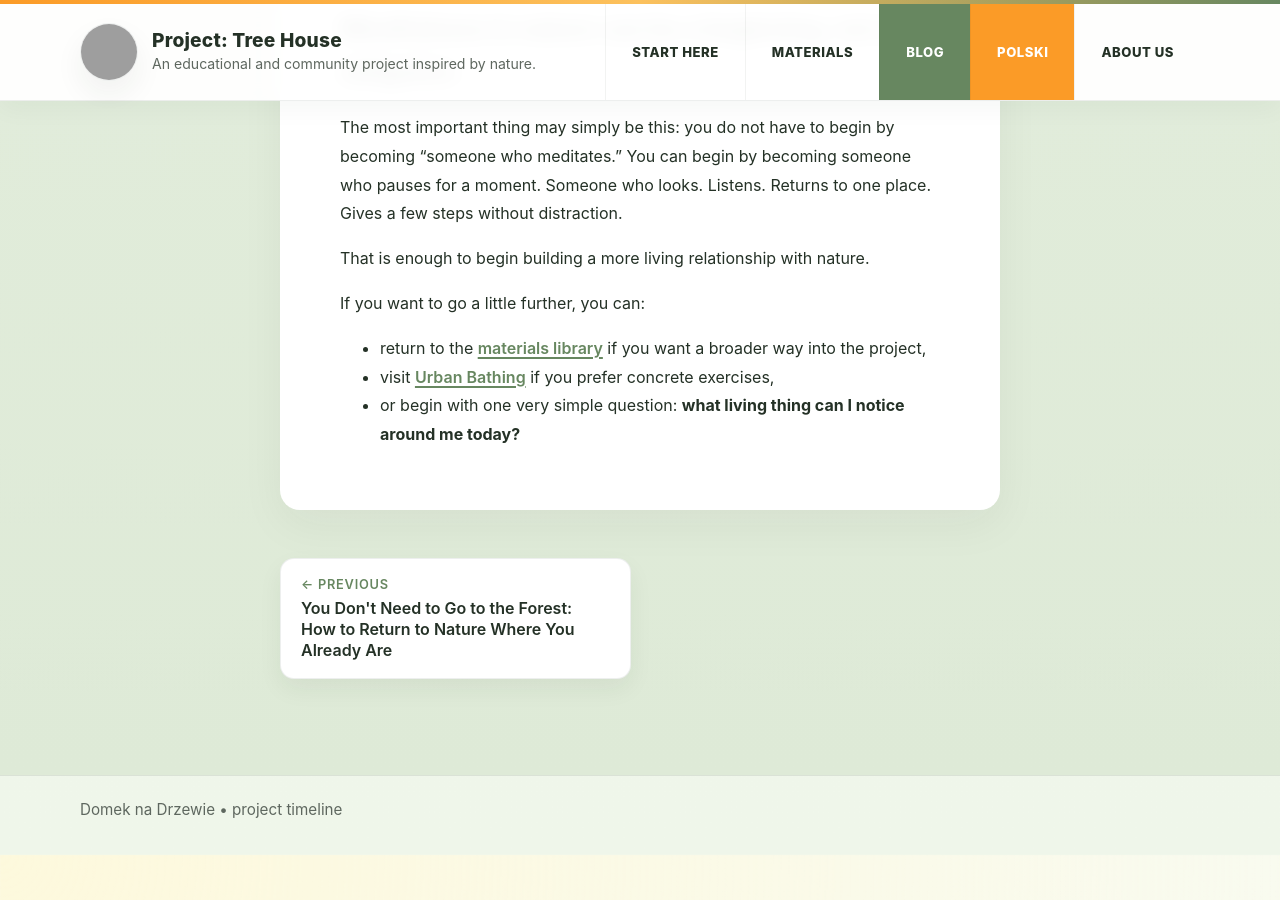
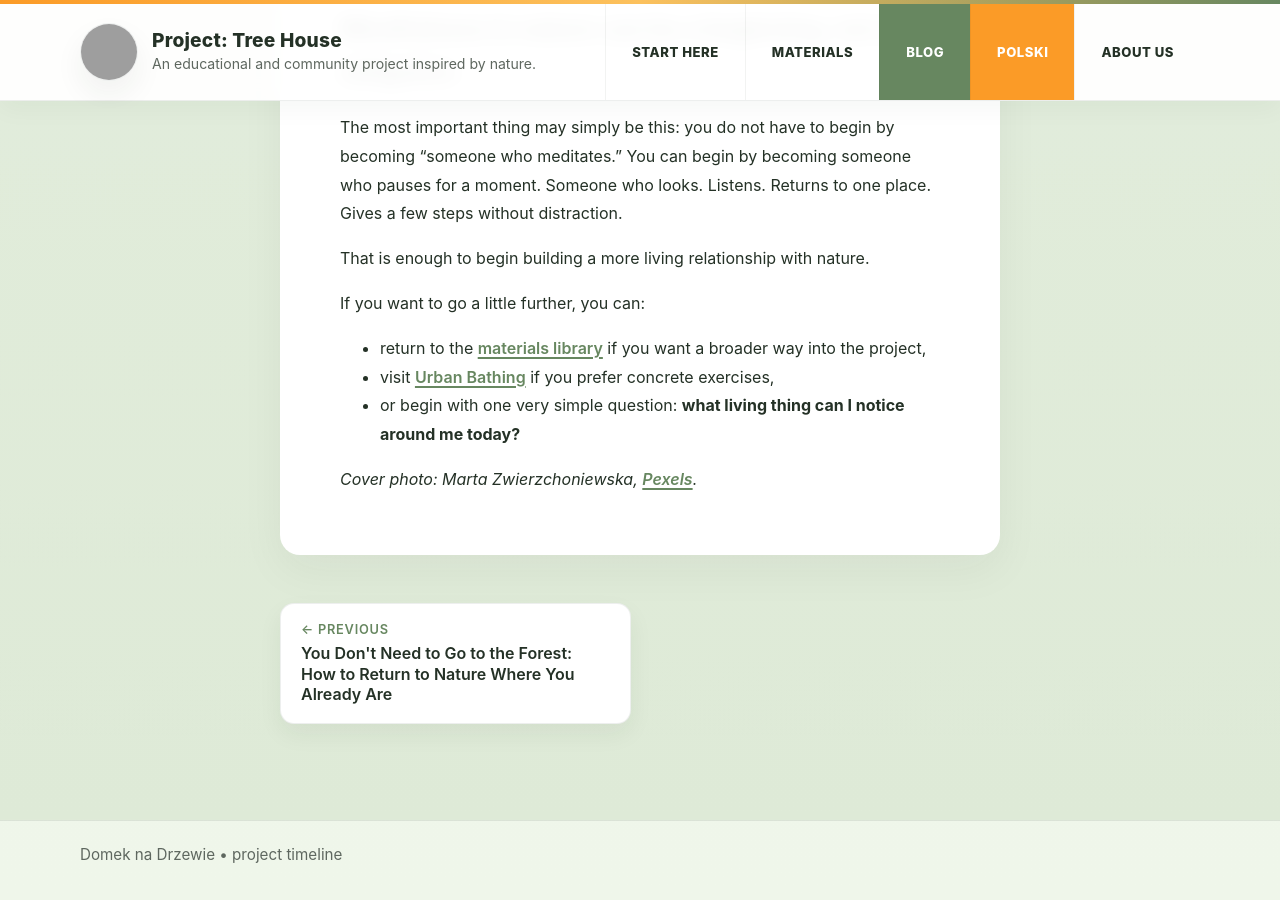
Before and after one commit to akonkia/domeknadrzewie, a Jekyll site: the page built from _posts/2026-04-23-mindfulness-in-nature-where-to-begin-if-you-dont-meditate.en.md, in a window 1280 px wide and 900 px high, scrolled down 4522 px. Built offline with Jekyll 4.4.1, drawn with Linux system fonts in a browser that asks for light colours; grey boxes are pictures that could not be loaded.

Commit message:
Add cover photo credit to mindfulness posts

```diff
--- a/_posts/2026-04-23-mindfulness-in-nature-where-to-begin-if-you-dont-meditate.en.md
+++ b/_posts/2026-04-23-mindfulness-in-nature-where-to-begin-if-you-dont-meditate.en.md
@@ -109,3 +109,5 @@ If you want to go a little further, you can:
 - return to the [materials library](/en/materials/) if you want a broader way into the project,
 - visit [Urban Bathing](/en/materials/urban-bathing/) if you prefer concrete exercises,
 - or begin with one very simple question: **what living thing can I notice around me today?**
+
+_Cover photo: Marta Zwierzchoniewska, [Pexels](https://www.pexels.com/photo/woman-walking-at-park-19999204/)._
```
Also changed, not shown: _posts/2026-04-23-uwaznosc-w-naturze-od-czego-zaczac-jesli-nie-medytujesz.pl.md (+2 -0 lines).
